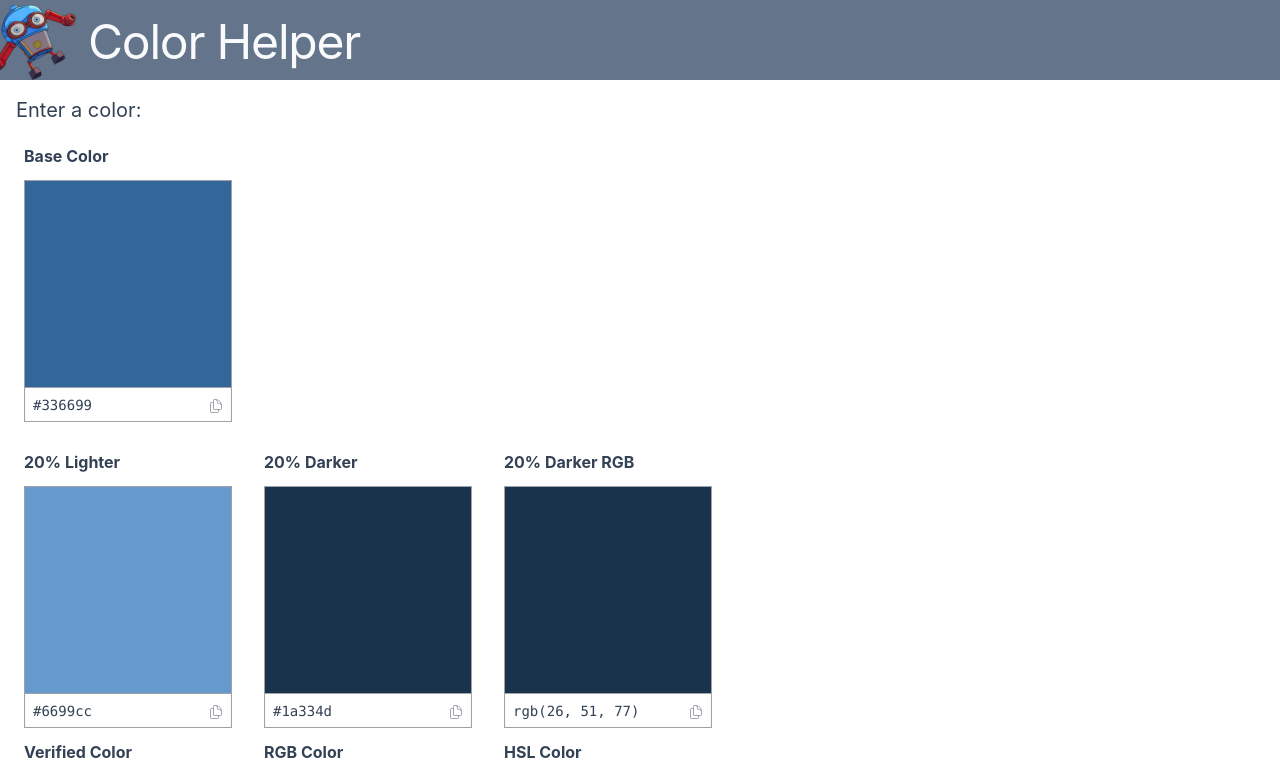
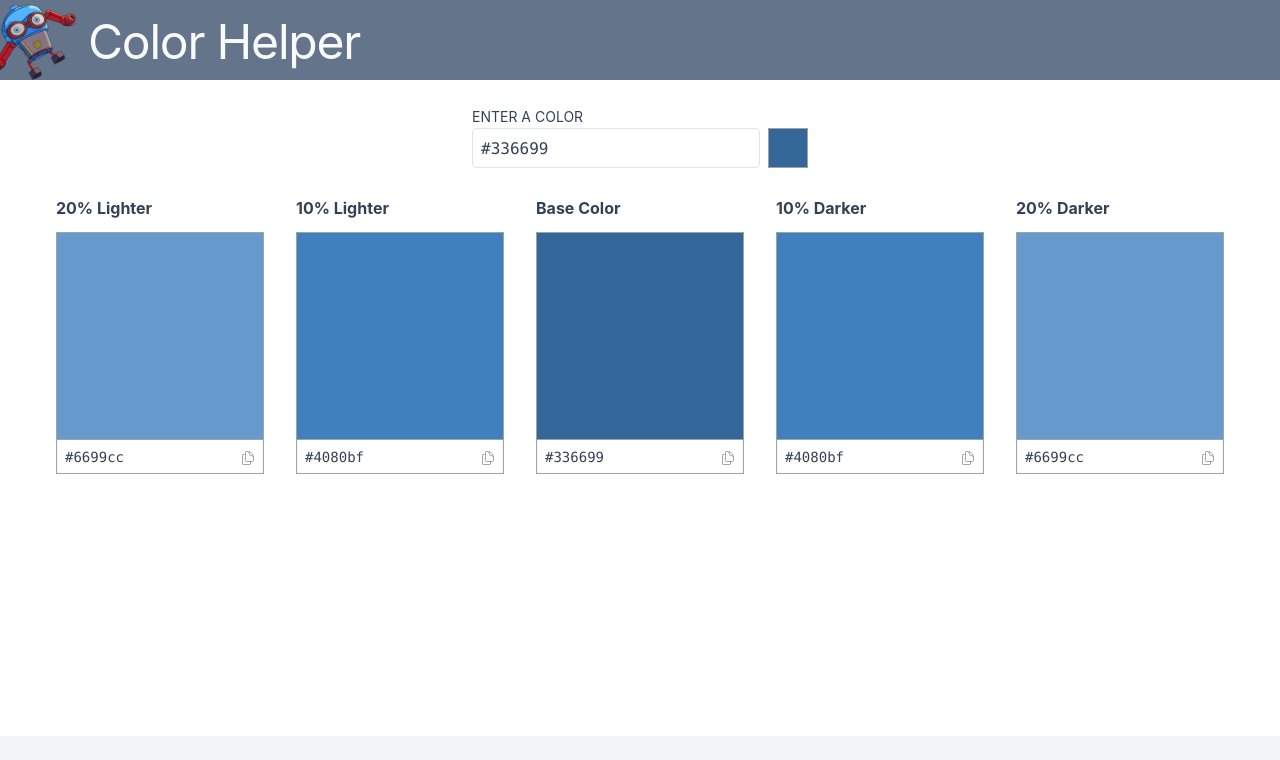
Before and after one commit to jgleman/colorhelper, a React (Vite) app: page / in a window 1280 px wide. Shown: the top 760 px of the page. Built offline with nearby package versions, Linux system fonts and the light colour scheme.

Commit message:
new core layout

```diff
--- a/src/ts/Components/App.tsx
+++ b/src/ts/Components/App.tsx
@@ -23,49 +23,56 @@ function App() {
   const validColor = isHexColorValid(baseColor);
 
   const hslColor = convertHexToHSL(baseColor);
-  const rgbColor = convertHexToRGB(baseColor);
 
-  const lighterColor: HSLColor = { ...hslColor };
-  const darkerColor: HSLColor = { ...hslColor };
+  const lighterColorA: HSLColor = { ...hslColor };
+  const lighterColorB: HSLColor = { ...hslColor };
+  const darkerColorA: HSLColor = { ...hslColor };
+  const darkerColorB: HSLColor = { ...hslColor };
 
   if (validColor) {
-    lighterColor.l += 20 / 100;
-    let darker = darkerColor.l;
+    lighterColorA.l += 20 / 100;
+    lighterColorB.l += 10 / 100;
+    let darker = darkerColorA.l;
     darker -= 20 / 100;
-    darkerColor.l = Math.min(1, Math.max(0, darker));
+    darkerColorA.l = Math.min(1, Math.max(0, darker));
+    darker = darkerColorB.l;
+    darker -= 10 / 100;
+    darkerColorB.l = Math.min(1, Math.max(0, darker));
   }
-
-  const darkerAsRGB = convertHSLToRGB(darkerColor);
 
   return (
     <div className="container flex h-screen max-w-none flex-col">
       <Header />
       <main className="flex-grow p-4 text-slate-700">
-        <h2 className="mb-4 text-xl">Enter a color:</h2>
-        <div className="mb-4 flex">
+        <div className="mb-6 mt-2 flex">
           <ColorPicker
             id="baseColor"
-            label="Base Color"
+            label="Enter a Color"
             baseColor={baseColor}
             setBaseColor={setBaseColor}
             focusOnLoad={true}
           />
         </div>
-        <div className="flex gap-4">
+        <div className="flex justify-center gap-4">
           <ColorSwatch
             label="20% Lighter"
-            color={validColor ? convertHSLToHex(lighterColor) : ""}
+            color={validColor ? convertHSLToHex(lighterColorA) : ""}
+          />
+          <ColorSwatch
+            label="10% Lighter"
+            color={validColor ? convertHSLToHex(lighterColorB) : ""}
+          />
+          <ColorSwatch label="Base Color" color={validColor ? baseColor : ""} />
+          <ColorSwatch
+            label="10% Darker"
+            color={validColor ? convertHSLToHex(lighterColorB) : ""}
           />
           <ColorSwatch
             label="20% Darker"
-            color={validColor ? convertHSLToHex(darkerColor) : ""}
-          />
-          <ColorSwatch
-            label="20% Darker RGB"
-            color={validColor ? rgbToCSS(darkerAsRGB) : ""}
+            color={validColor ? convertHSLToHex(lighterColorA) : ""}
           />
         </div>
-        <div className="flex gap-4">
+        {/* <div className="flex gap-4">
           <ColorSwatch
             label="Verified Color"
             color={validColor ? convertHSLToHex(hslColor) : ""}
@@ -78,7 +85,7 @@ function App() {
             label="HSL Color"
             color={validColor ? hslToCSS(hslColor) : ""}
           />
-        </div>
+        </div> */}
       </main>
       <Footer />
     </div>
--- a/src/ts/Components/ColorPicker.tsx
+++ b/src/ts/Components/ColorPicker.tsx
@@ -1,5 +1,3 @@
-import CopyToClipboard from "@components/CopyToClipboard";
-
 interface ColorPickerProps {
   id: string;
   label?: string;
@@ -26,25 +24,24 @@ function ColorPicker({
   }
 
   return (
-    <div className="justify-center-center flex flex-col gap-2 border-zinc-200">
-      <label className="m-2 font-bold leading-none" htmlFor={id}>
+    <div className="flex w-full justify-center justify-center border-zinc-200">
+      <div>
+        <label className="text-sm uppercase" htmlFor={id}>
           {label}
         </label>
-
-      <div className="relative mx-2 mb-2 w-52">
+        <div className="flex gap-2">
           <input
             id={id}
             type="text"
-          className="w-full border border-zinc-400 px-2 pt-52 font-mono text-sm leading-8 shadow-inner"
+            className="h-10 w-72 rounded border border-zinc-200 p-2 font-mono"
             value={baseColor}
             readOnly={typeof setBaseColor === "undefined"}
             onChange={
               typeof setBaseColor !== "undefined" ? handleChange : undefined
             }
           />
-        <div className="absolute top-0 aspect-square h-52 w-52 overflow-hidden">
           <input
-            className="h-full w-full cursor-pointer appearance-none rounded-none border border-zinc-400 p-0 disabled:cursor-default"
+            className="h-10 w-10 cursor-pointer appearance-none border border-zinc-400 disabled:cursor-default"
             type="color"
             value={baseColor}
             disabled={typeof setBaseColor === "undefined"}
@@ -54,9 +51,6 @@ function ColorPicker({
             }
           />
         </div>
-        <div className="absolute bottom-0 right-1 flex h-8 w-5 items-center">
-          <CopyToClipboard value={baseColor} />
-        </div>
       </div>
     </div>
   );
```
Lines whose indentation alone changed are shown as unchanged.
